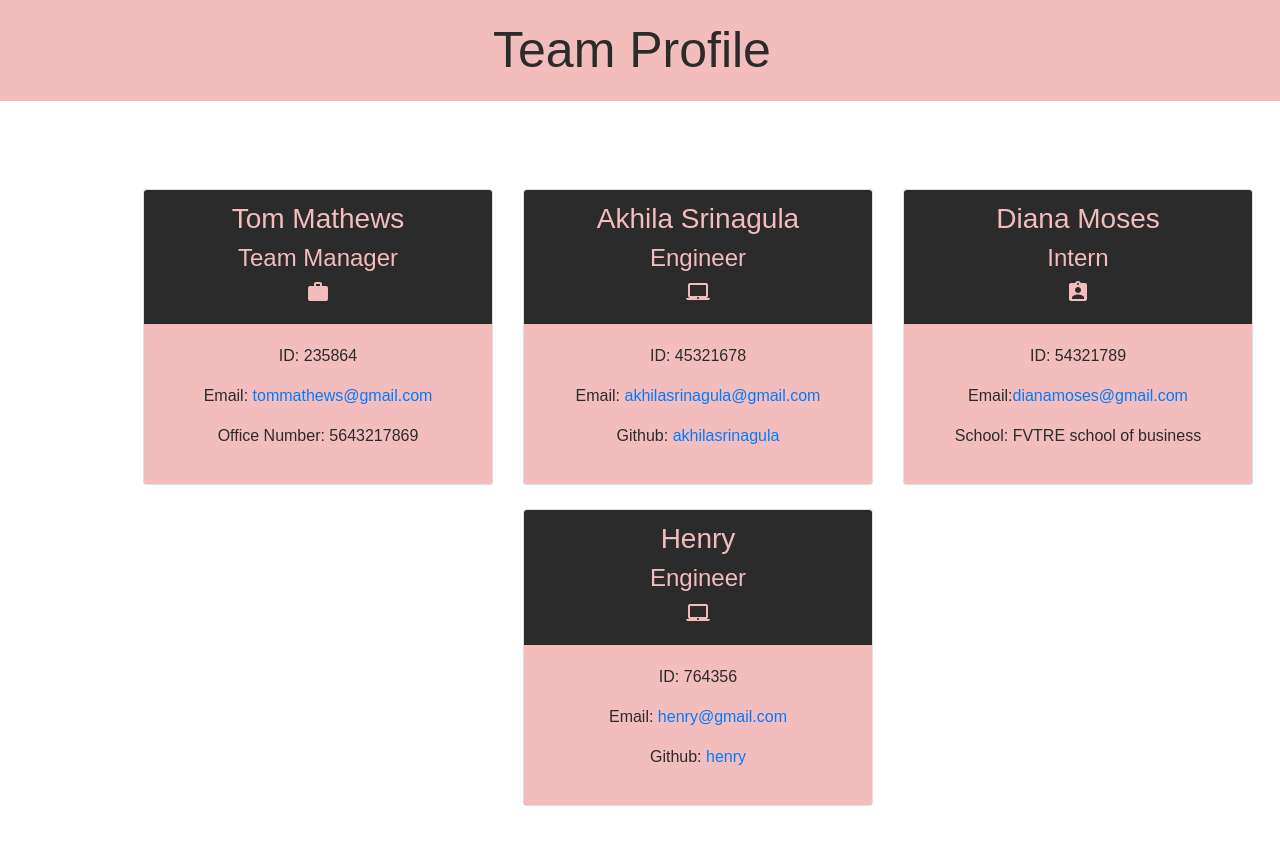
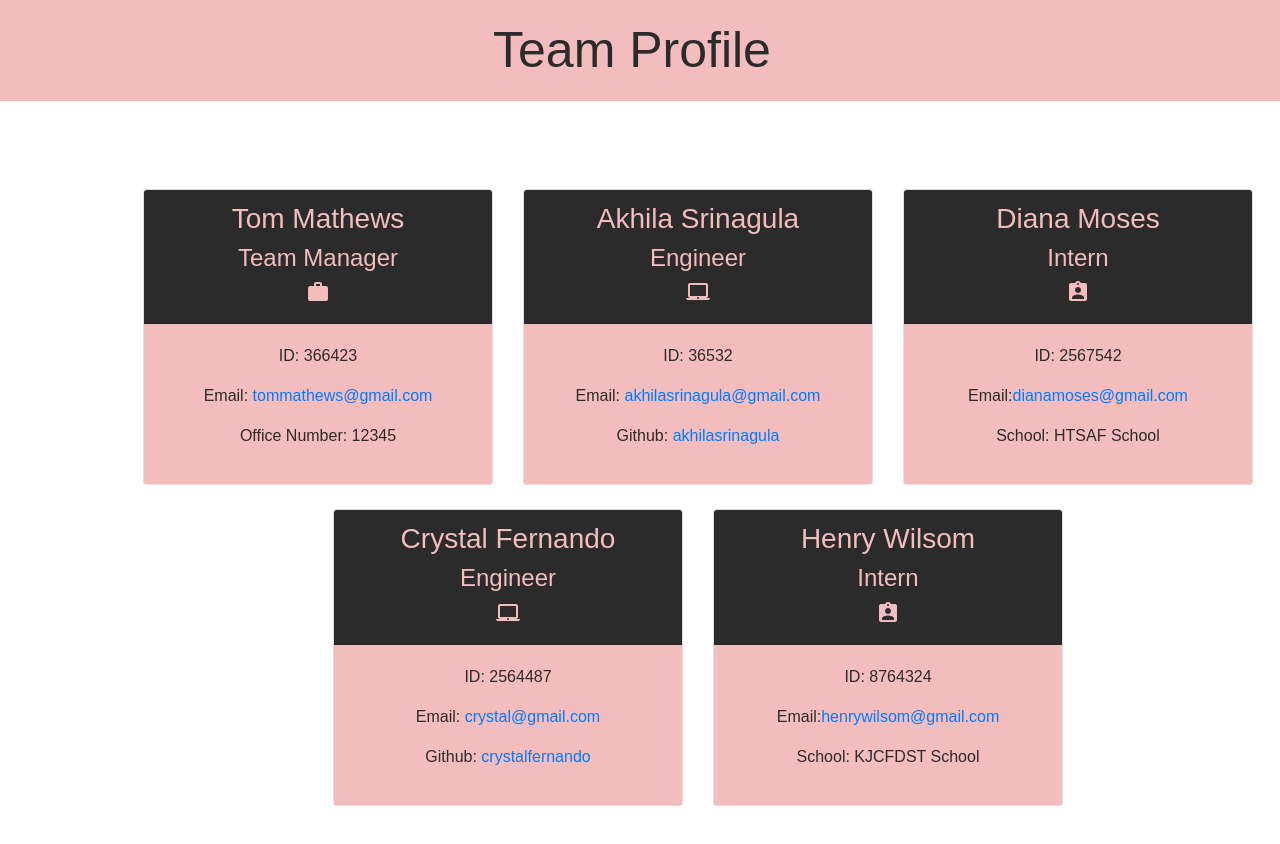
Before and after one commit to AkhilaSrinagula/10-Team-Profile-Generator, a website: page dist/index.html in a window 1280 px wide. Drawn offline with nearby package versions, Linux system fonts and the light colour scheme.

Commit message:
Updated README

```diff
--- a/dist/index.html
+++ b/dist/index.html
@@ -29,9 +29,9 @@
                 <h4>Team Manager</h4><i class="material-icons">work</i>
             </div>
             <div class="card-body">
-                <p class="id">ID: 235864</p>
+                <p class="id">ID: 366423</p>
                 <p class="email">Email: <a href="mailto:tommathews@gmail.com">tommathews@gmail.com</a></p>
-                <p class="office">Office Number: 5643217869</p>
+                <p class="office">Office Number: 12345</p>
             </div>
         </div>
     </div>
@@ -43,7 +43,7 @@
                 <h4>Engineer</h4><i class="material-icons">laptop_mac</i>
             </div>
             <div class="card-body">
-                <p class="id">ID: 45321678</p>
+                <p class="id">ID: 36532</p>
                 <p class="email">Email: <a href="mailto:akhilasrinagula@gmail.com">akhilasrinagula@gmail.com</a></p>
                 <p class="github">Github: <a href="https://github.com/akhilasrinagula">akhilasrinagula</a></p>
             </div>
@@ -57,9 +57,9 @@
                 <h4>Intern</h4><i class="material-icons">assignment_ind</i>
             </div>
             <div class="card-body">
-                <p class="id">ID: 54321789</p>
+                <p class="id">ID: 2567542</p>
                 <p class="email">Email:<a href="mailto:dianamoses@gmail.com">dianamoses@gmail.com</a></p>
-                <p class="school">School: FVTRE school of business</p>
+                <p class="school">School: HTSAF School</p>
             </div>
     </div>
 </div>
@@ -67,16 +67,30 @@
     <div class="col-4 mt-4">
         <div class="card h-100">
             <div class="card-header">
-                <h3>Henry </h3>
+                <h3>Crystal Fernando</h3>
                 <h4>Engineer</h4><i class="material-icons">laptop_mac</i>
             </div>
             <div class="card-body">
-                <p class="id">ID: 764356</p>
-                <p class="email">Email: <a href="mailto:henry@gmail.com">henry@gmail.com</a></p>
-                <p class="github">Github: <a href="https://github.com/henry">henry</a></p>
+                <p class="id">ID: 2564487</p>
+                <p class="email">Email: <a href="mailto:crystal@gmail.com">crystal@gmail.com</a></p>
+                <p class="github">Github: <a href="https://github.com/crystalfernando">crystalfernando</a></p>
             </div>
         </div>
     </div>
+
+    <div class="col-4 mt-4">
+        <div class="card h-100">
+            <div class="card-header">
+                <h3>Henry Wilsom</h3>
+                <h4>Intern</h4><i class="material-icons">assignment_ind</i>
+            </div>
+            <div class="card-body">
+                <p class="id">ID: 8764324</p>
+                <p class="email">Email:<a href="mailto:henrywilsom@gmail.com">henrywilsom@gmail.com</a></p>
+                <p class="school">School: KJCFDST School</p>
+            </div>
+    </div>
+</div>
 
                 </div>
             </div>
```
Also changed, not shown: README.md.
